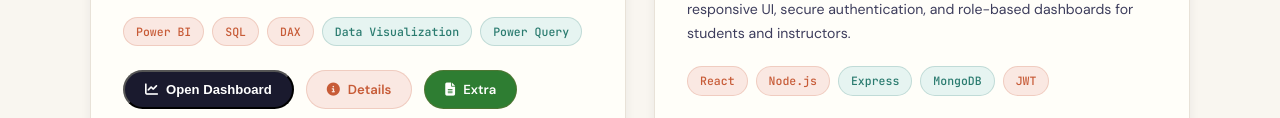
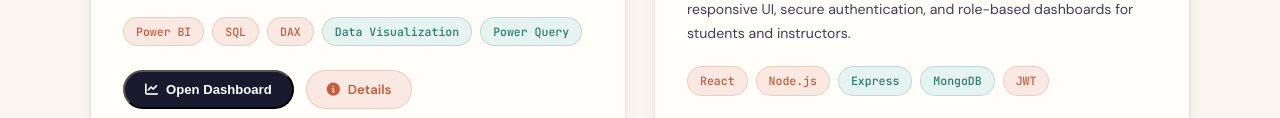
Before and after one commit to Jeetjha-07/digitalPotfolio, a plain HTML site: page index.html in a window 1280 px wide. Shown: the part 4873-4991 px from the top of the page. Drawn offline with nearby package versions, Linux system fonts and the light colour scheme; animation ran at ten frames a second.

Commit message:
fix some minor bugs

```diff
--- a/index.html
+++ b/index.html
@@ -395,7 +395,7 @@
           <div class="project-footer">
             <button class="btn-github" onclick="window.open('https://github.com/Jeetjha-07/Power-BI-Dashboard', '_blank')"><i class="fa-solid fa-chart-line"></i> Open Dashboard</button>
             <button class="btn-details" onclick="openModal('modal-portfolio')"><i class="fa-solid fa-circle-info"></i> Details</button>
-            <button class="btn-details" onclick="openModal('modal-portfolio')" style="background: #2E7D32; color: #fff;"><i class="fa-solid fa-file-lines"></i> Extra</button>
+            <!-- <button class="btn-details" onclick="openModal('modal-portfolio')" style="background: #2E7D32; color: #fff;"><i class="fa-solid fa-file-lines"></i> Extra</button> -->
           </div>
         </div>
       </div>
```
